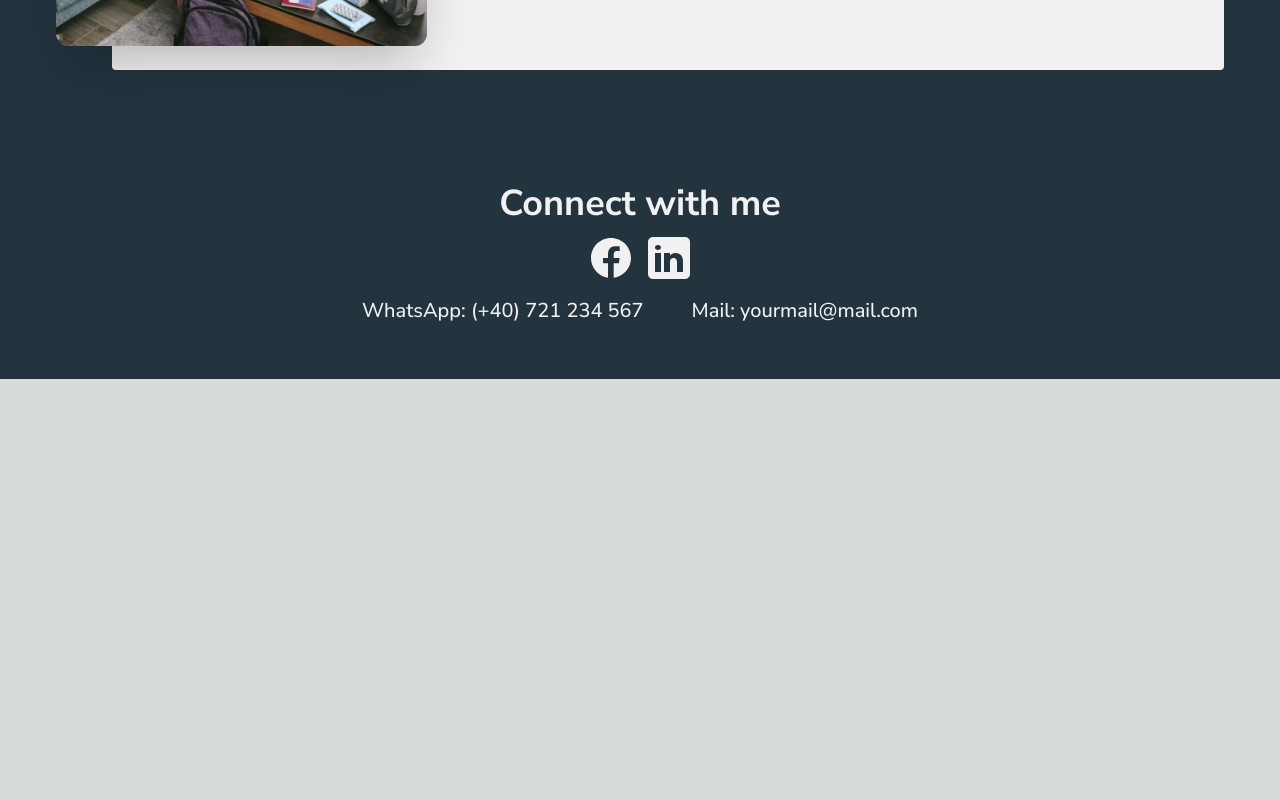
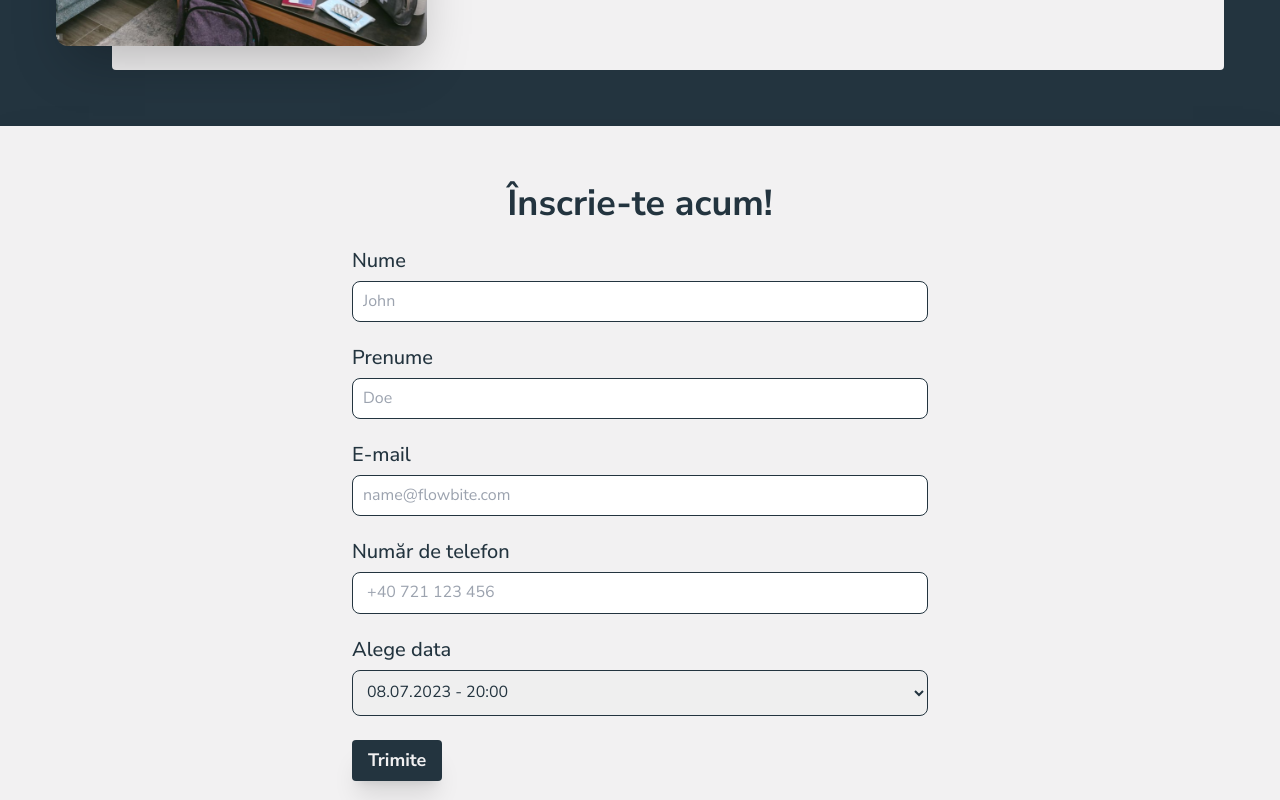
Before and after one commit to guritaalexandru/roots-to-global, a Next.js app: page / in a window 1280 px wide. Shown: the part 3520-4320 px from the top of the page. Before the commit the page ends 3899 px from the top, so only its background shows below. Built offline with nearby package versions, Linux system fonts and the light colour scheme.

Commit message:
Content changes + workshops design2

```diff
--- a/app/page.jsx
+++ b/app/page.jsx
@@ -15,7 +15,7 @@ export default function Home() {
 			<AboutSection />
 			<HostSection />
 			<AboutSection_T2 />
-			{/*<BookSection />*/}
+			<BookSection />
 			<ConnectSection />
 		</main>
 	);
```
